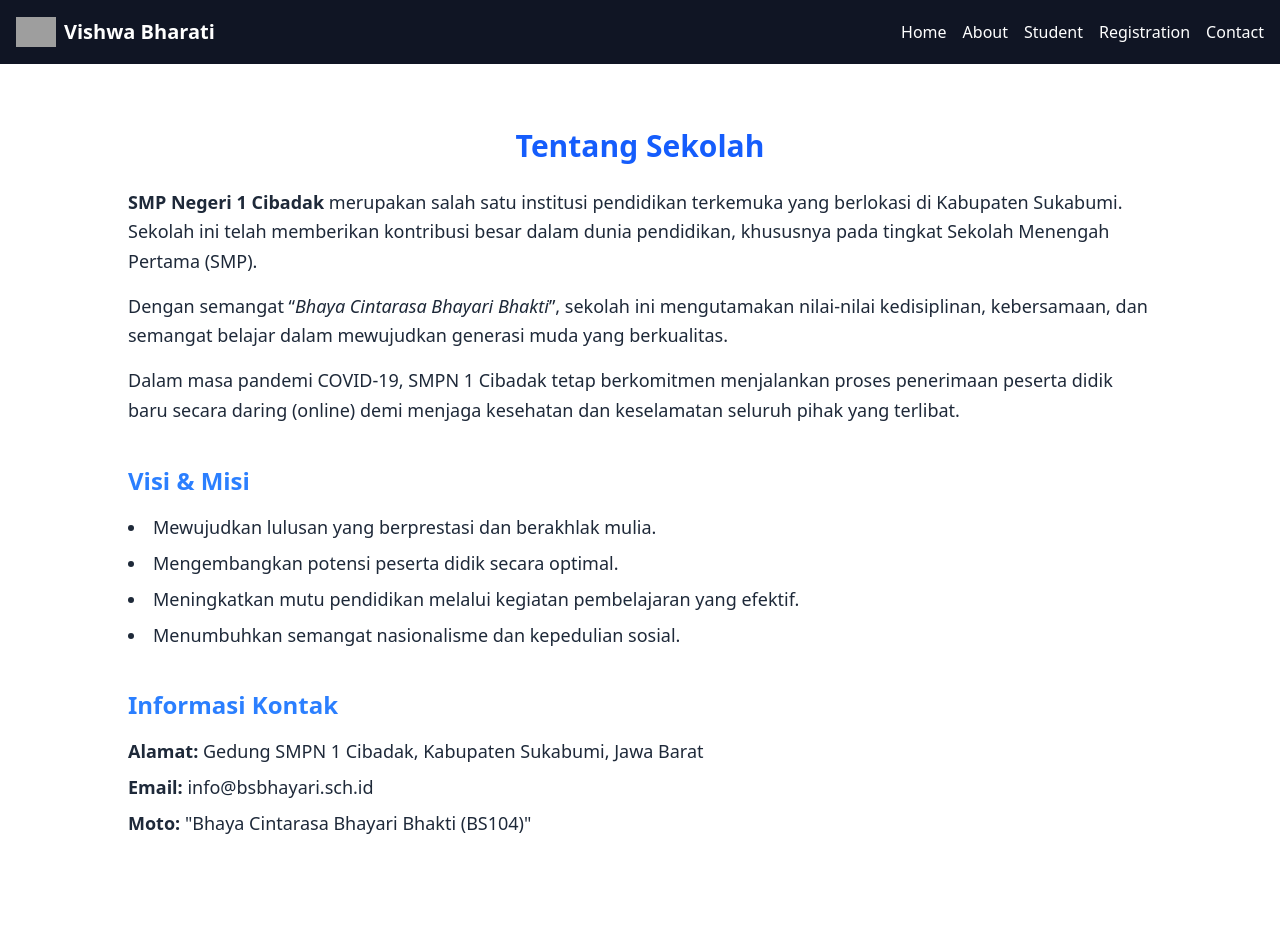
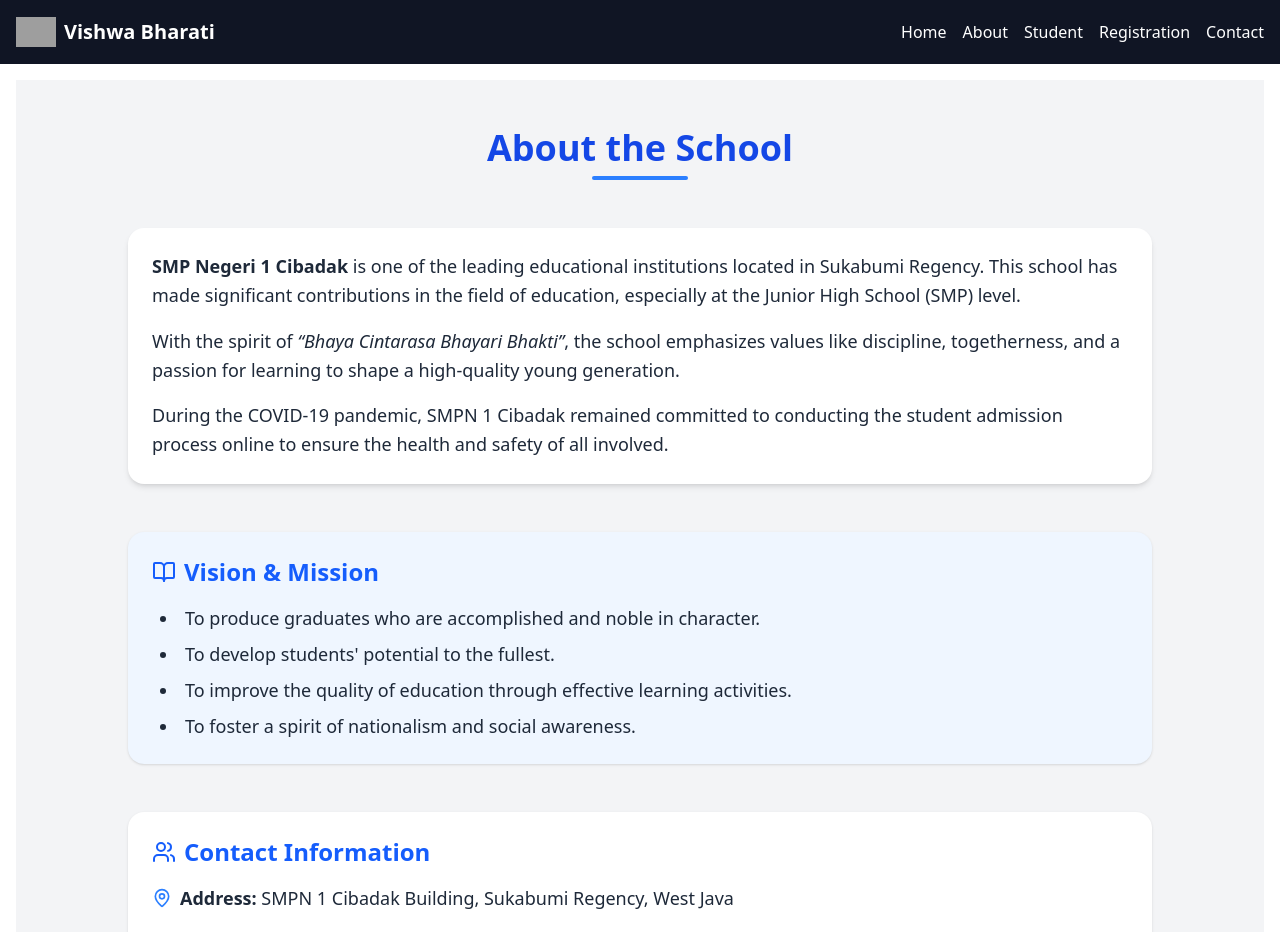
Before and after one commit to Shivamkumar31/school-website-team4, a React (Vite) app: page /about in a window 1280 px wide. Shown: the top 932 px of the page. Built offline with nearby package versions, Linux system fonts and the light colour scheme; grey boxes are pictures that could not be loaded.

Commit message:
update README

```diff
--- a/package.json
+++ b/package.json
@@ -11,6 +11,7 @@
   },
   "dependencies": {
     "@tailwindcss/vite": "^4.1.11",
+    "lucide-react": "^0.525.0",
     "react": "^19.1.0",
     "react-dom": "^19.1.0",
     "react-router-dom": "^7.7.0",
--- a/src/pages/About.jsx
+++ b/src/pages/About.jsx
@@ -1,46 +1,69 @@
+
 import React from 'react';
+import { BookOpen, Users, Mail, MapPin, Quote } from 'lucide-react'; // install: npm install lucide-react
 
 const About = () => {
   return (
-    <div className="bg-white text-gray-800 px-6 py-12">
-      <div className="max-w-5xl mx-auto">
-        <h1 className="text-3xl font-bold mb-6 text-center text-blue-600">Tentang Sekolah</h1>
+    <div className="bg-gray-100 text-gray-800 px-6 py-12">
+      <div className="max-w-5xl mx-auto space-y-12">
 
-        <p className="text-lg mb-4 leading-relaxed">
-          <strong>SMP Negeri 1 Cibadak</strong> merupakan salah satu institusi pendidikan terkemuka yang
-          berlokasi di Kabupaten Sukabumi. Sekolah ini telah memberikan kontribusi besar dalam dunia
-          pendidikan, khususnya pada tingkat Sekolah Menengah Pertama (SMP).
-        </p>
+        {/* Title Section */}
+        <div className="text-center">
+          <h1 className="text-4xl font-extrabold text-blue-700 mb-2">About the School</h1>
+          <div className="h-1 w-24 bg-blue-500 mx-auto rounded"></div>
+        </div>
 
-        <p className="text-lg mb-4 leading-relaxed">
-          Dengan semangat “<em>Bhaya Cintarasa Bhayari Bhakti</em>”, sekolah ini mengutamakan nilai-nilai
-          kedisiplinan, kebersamaan, dan semangat belajar dalam mewujudkan generasi muda yang berkualitas.
-        </p>
+        {/* Intro Paragraphs */}
+        <div className="bg-white p-6 rounded-2xl shadow-md space-y-4">
+          <p className="text-lg leading-relaxed">
+            <strong>SMP Negeri 1 Cibadak</strong> is one of the leading educational institutions located in Sukabumi Regency. This school has made significant contributions in the field of education, especially at the Junior High School (SMP) level.
+          </p>
 
-        <p className="text-lg mb-4 leading-relaxed">
-          Dalam masa pandemi COVID-19, SMPN 1 Cibadak tetap berkomitmen menjalankan proses penerimaan
-          peserta didik baru secara daring (online) demi menjaga kesehatan dan keselamatan seluruh pihak
-          yang terlibat.
-        </p>
+          <p className="text-lg leading-relaxed">
+            With the spirit of <em>“Bhaya Cintarasa Bhayari Bhakti”</em>, the school emphasizes values like discipline, togetherness, and a passion for learning to shape a high-quality young generation.
+          </p>
 
-        <h2 className="text-2xl font-semibold mt-10 mb-4 text-blue-500">Visi & Misi</h2>
-        <ul className="list-disc list-inside text-lg space-y-2">
-          <li>Mewujudkan lulusan yang berprestasi dan berakhlak mulia.</li>
-          <li>Mengembangkan potensi peserta didik secara optimal.</li>
-          <li>Meningkatkan mutu pendidikan melalui kegiatan pembelajaran yang efektif.</li>
-          <li>Menumbuhkan semangat nasionalisme dan kepedulian sosial.</li>
-        </ul>
+          <p className="text-lg leading-relaxed">
+            During the COVID-19 pandemic, SMPN 1 Cibadak remained committed to conducting the student admission process online to ensure the health and safety of all involved.
+          </p>
+        </div>
 
-        <h2 className="text-2xl font-semibold mt-10 mb-4 text-blue-500">Informasi Kontak</h2>
-        <p className="text-lg mb-2">
-          <strong>Alamat:</strong> Gedung SMPN 1 Cibadak, Kabupaten Sukabumi, Jawa Barat
-        </p>
-        <p className="text-lg mb-2">
-          <strong>Email:</strong> info@bsbhayari.sch.id
-        </p>
-        <p className="text-lg">
-          <strong>Moto:</strong> "Bhaya Cintarasa Bhayari Bhakti (BS104)"
-        </p>
+        {/* Vision and Mission */}
+        <div className="bg-blue-50 p-6 rounded-2xl shadow space-y-4">
+          <div className="flex items-center gap-2 text-blue-600">
+            <BookOpen className="w-6 h-6" />
+            <h2 className="text-2xl font-bold">Vision & Mission</h2>
+          </div>
+          <ul className="list-disc list-inside text-lg space-y-2 pl-2">
+            <li>To produce graduates who are accomplished and noble in character.</li>
+            <li>To develop students' potential to the fullest.</li>
+            <li>To improve the quality of education through effective learning activities.</li>
+            <li>To foster a spirit of nationalism and social awareness.</li>
+          </ul>
+        </div>
+
+        {/* Contact Section */}
+        <div className="bg-white p-6 rounded-2xl shadow space-y-4">
+          <div className="flex items-center gap-2 text-blue-600">
+            <Users className="w-6 h-6" />
+            <h2 className="text-2xl font-bold">Contact Information</h2>
+          </div>
+
+          <p className="text-lg flex items-center gap-2">
+            <MapPin className="w-5 h-5 text-blue-500" />
+            <span><strong>Address:</strong> SMPN 1 Cibadak Building, Sukabumi Regency, West Java</span>
+          </p>
+
+          <p className="text-lg flex items-center gap-2">
+            <Mail className="w-5 h-5 text-blue-500" />
+            <span><strong>Email:</strong> info@bsbhayari.sch.id</span>
+          </p>
+
+          <p className="text-lg flex items-center gap-2">
+            <Quote className="w-5 h-5 text-blue-500" />
+            <span><strong>Motto:</strong> "Bhaya Cintarasa Bhayari Bhakti (BS104)"</span>
+          </p>
+        </div>
       </div>
     </div>
   );
```
Also changed, not shown: 2 other files (tests, documents, lock files or other folders).
